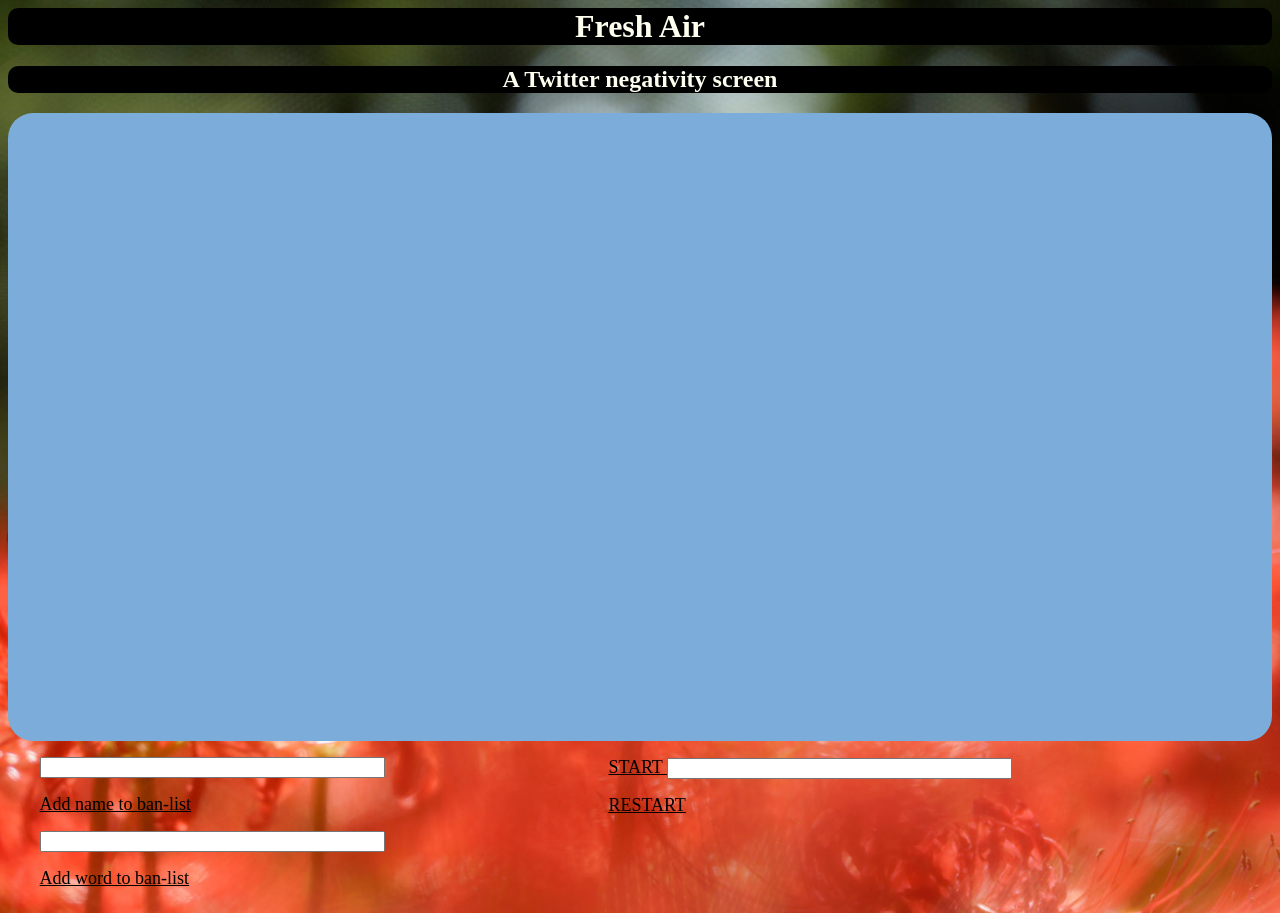
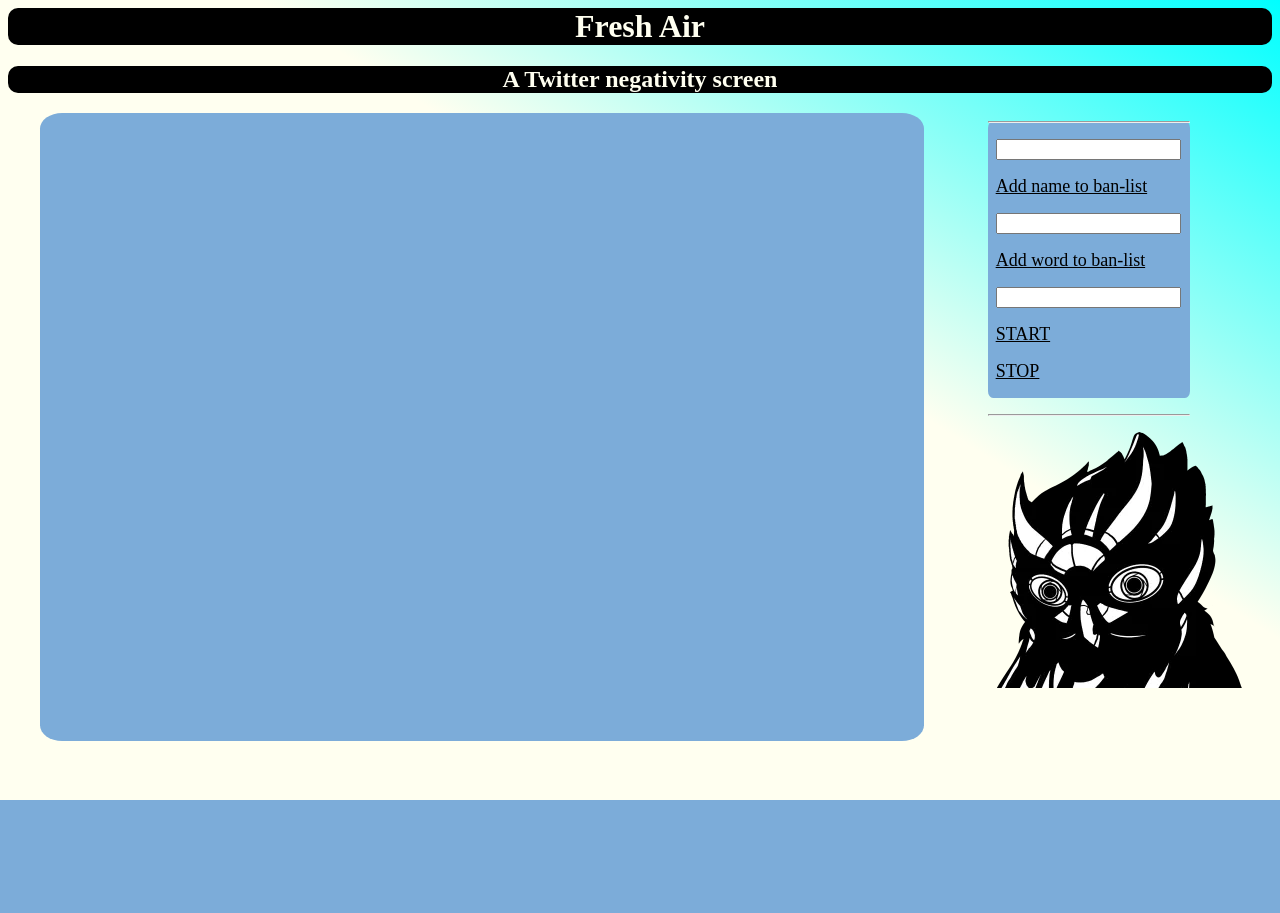
Before and after one commit to habitualdev/FreshAir, a Flask app: page / in a window 1280 px wide. After the commit the page ends 800 px from the top, so only its background shows below. Run offline with Flask 2, Linux system fonts and the light colour scheme; parts of the project's set-up code (start-up, migrations or seed data) failed here and were passed over; some libraries are stand-ins or nearby versions.

Commit message:
Updated styles and reformatted page

```diff
--- a/templates/index.html
+++ b/templates/index.html
@@ -1,7 +1,6 @@
 <style>
 
 .column {
-    width: 40%;
     float: left;
     margin-right: 2.5%;
     margin-left: 2.5%;
@@ -58,17 +57,14 @@
 </script>
 
 <script>
-    $(function(){
-        $('a#restart').bind('click', function (){
+    $(function() {
+        $('a#restart').bind('click', function () {
             var xmlHttp = new XMLHttpRequest();
-            xmlHttp.open( "GET", "/_restart");
-            xmlHttp.send()})})
-
-
-
+            xmlHttp.open("GET", "/_restart");
+            xmlHttp.send()
+        })
+    })
 </script>
-
-
 
 <script>
   $(function() {
@@ -98,34 +94,35 @@
   });
 </script>
 
-<body style="background-image: url('/static/background.jpg'); background-size: cover;">
+<body style="background-image: linear-gradient(to right top, ivory 60%, aqua 100%); background-size: cover;">
 <h1 style="background-color: black; color:ivory; text-align: center; border-color: ivory; border-width: medium; border-radius: 10px;" >Fresh Air</h1>
 <h2 style="background-color: black; color:ivory; text-align: center; border-color: ivory; border-width: medium; border-radius: 10px;" >A Twitter negativity screen</h2>
-
+<div class="column" style="width: 70%">
 <div id='outerdiv'>
 
-    <div id="display" style="background: rgb(124,172,217); overflow: auto; height: 80%; border-radius: 25px;">
+    <div id="display" style="background: rgb(124,172,217); overflow: auto; height: 80%; border-radius: 2.5%;">
 
     </div>
-
+    </div>
 
 </div>
 
-<div class="row">
-  <div class="column" style="align-content: center">
-    <p style="align-content: center"><input type=text size=40 name=name>
-<p style="align-content: center"><a href=# id=name_ban style="font-size: large; color: black">Add name to ban-list</a>
-      <p style="align-content: center"><input type=text size=40 name=word>
-<p style="align-content: center"><a href=# id=name_ban style="font-size: large; color: black">Add word to ban-list</a>
-  </div>
-  <div class="column">
+  <div class="column" style="align-content: center; width: 16%;">
+      <div style=" background: rgb(124,172,217);border-radius: 2.5%;">
+    <hr>
+    <p style="align-content: center; margin-left: 4%"><input type=text size=20% name=name>
+<p style="align-content: center"><a href=# id=name_ban style="font-size: large; color: black; margin-left: 4%">Add name to ban-list</a>
+      <p style="align-content: center; margin-left: 4%"><input type=text size=20% name=word>
+<p style="align-content: center"><a href=# id=name_ban style="font-size: large; color: black; margin-left: 4%">Add word to ban-list</a>
       <div class="row">
-          <p><a href=# id=start style="font-size: large; color: black">START  </a><input type=text size=40 name=streamer></p>
-          <p><a href=# id=restart style="font-size: large; color: black">RESTART</a></p>
+          <p style=" margin-left: 4%"><input type=text size=20% name=streamer></p>
+      <p><a href=# id=start style="font-size: large; color: black; margin-left: 4%">START  </a></p>
+          <p><a href=# id=restart style="font-size: large; color: black; margin-left: 4%">STOP</a></p>
       </div>
+      </div>
+      <p><hr></p>
+      <img src="/static/owl.png">
   </div>
 </div>
-
-
-
+</div>
 </body>
```
Also changed, not shown: app.py (+1 -6 lines), static/owl.png (added).
